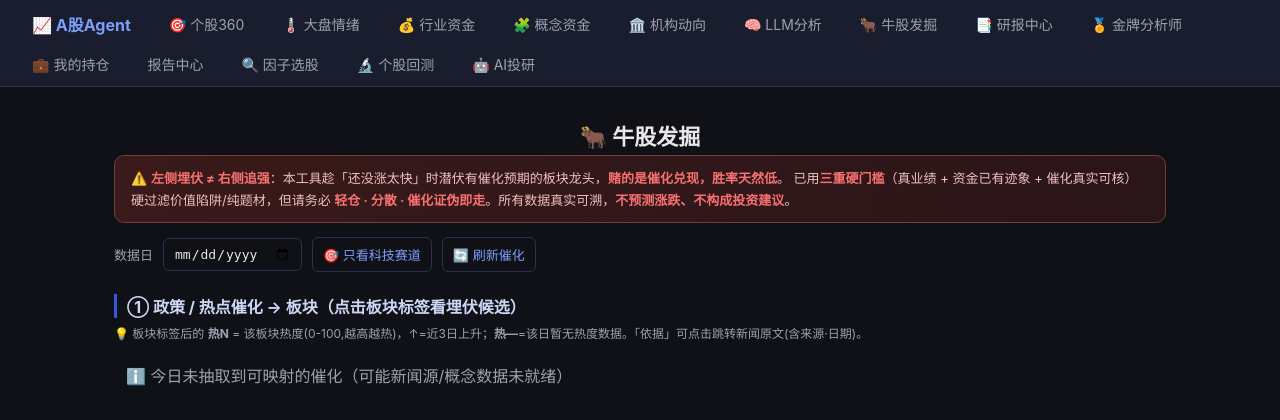
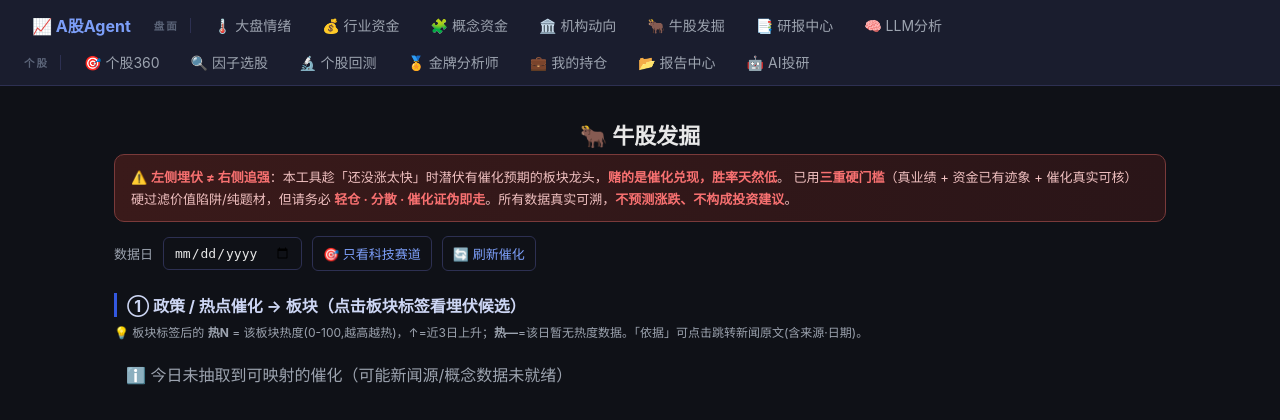
Before and after one commit to CodingYOLO/quant_analysis, a FastAPI app: template app/web/templates/bull.html in a window 1280 px wide. Shown: the top 420 px of the page. Run offline with FastAPI, Linux system fonts and the light colour scheme; the template is opened without the code that fills it, so the values that code supplies are empty; some libraries are stand-ins or nearby versions.

Commit message:
导航整理成两行:盘面线+个股线·按交易流程分组
用户反馈导航自动换行看着乱→改为两行有意分组:
- nav 改 flex-column;新增 .navrow(每行 flex-wrap) + .rowlabel(行首灰色分组标)
- 第一行【盘面】:大盘情绪/行业资金/概念资金/机构动向/牛股发掘/研报中心/LLM分析(自上而下看市场→板块→资金→题材)
- 第二行【个股】:个股360/因子选股/个股回测/金牌分析师/我的持仓/报告中心/AI投研(落到个股决策与工具)
- 报告中心补📂图标;active高亮逻辑不变;窄屏仍优雅换行

Co-Authored-By: Claude Opus 4.8 <noreply@anthropic.com>

```diff
--- a/app/web/templates/base.html
+++ b/app/web/templates/base.html
@@ -16,12 +16,25 @@
     nav {
       background: #1a1d2e;
       border-bottom: 1px solid #2d3052;
-      padding: 8px 24px;
+      padding: 9px 24px;
+      display: flex;
+      flex-direction: column;   /* 两行：第一行盘面、第二行个股 */
+      gap: 7px;
+    }
+    .navrow {
       display: flex;
       align-items: center;
-      flex-wrap: wrap;          /* 挤不下时整体换行，不压扁单项 */
-      min-height: 52px;
-      gap: 10px 22px;
+      flex-wrap: wrap;          /* 窄屏仍优雅换行，不压扁单项 */
+      gap: 6px 15px;
+    }
+    .navrow .rowlabel {
+      font-size: 10.5px;
+      color: #5b6478;
+      font-weight: 700;
+      letter-spacing: 2px;
+      white-space: nowrap;
+      border-right: 1px solid #2d3052;
+      padding-right: 11px;
     }
     nav .brand {
       font-size: 16px;
@@ -88,21 +101,27 @@
 </head>
 <body>
 <nav>
+  <div class="navrow">
     <a class="brand" href="/">📈 A股Agent</a>
-  <a href="/stock" {% if page=='stock360' %}class="active"{% endif %}>🎯 个股360</a>
+    <span class="rowlabel">盘面</span>
     <a href="/sentiment" {% if page=='sentiment' %}class="active"{% endif %}>🌡️ 大盘情绪</a>
     <a href="/industry" {% if page=='industry' %}class="active"{% endif %}>💰 行业资金</a>
     <a href="/concept" {% if page=='concept' %}class="active"{% endif %}>🧩 概念资金</a>
     <a href="/lhb" {% if page=='lhb' %}class="active"{% endif %}>🏛️ 机构动向</a>
-  <a href="/llm" {% if page=='llm' %}class="active"{% endif %}>🧠 LLM分析</a>
     <a href="/bull" {% if page=='bull' %}class="active"{% endif %}>🐂 牛股发掘</a>
     <a href="/research" {% if page=='research' %}class="active"{% endif %}>📑 研报中心</a>
+    <a href="/llm" {% if page=='llm' %}class="active"{% endif %}>🧠 LLM分析</a>
+  </div>
+  <div class="navrow">
+    <span class="rowlabel">个股</span>
+    <a href="/stock" {% if page=='stock360' %}class="active"{% endif %}>🎯 个股360</a>
+    <a href="/screener" {% if page=='screener' %}class="active"{% endif %}>🔍 因子选股</a>
+    <a href="/backtest" {% if page=='backtest' %}class="active"{% endif %}>🔬 个股回测</a>
     <a href="/analysts" {% if page=='analysts' %}class="active"{% endif %}>🏅 金牌分析师</a>
     <a href="/portfolio" {% if page=='portfolio' %}class="active"{% endif %}>💼 我的持仓</a>
-  <a href="/" {% if page=='index' %}class="active"{% endif %}>报告中心</a>
-  <a href="/screener" {% if page=='screener' %}class="active"{% endif %}>🔍 因子选股</a>
-  <a href="/backtest" {% if page=='backtest' %}class="active"{% endif %}>🔬 个股回测</a>
+    <a href="/" {% if page=='index' %}class="active"{% endif %}>📂 报告中心</a>
     <a href="/chat" {% if page=='chat' %}class="active"{% endif %}>🤖 AI投研</a>
+  </div>
   {# 策略验证/前向追踪暂从导航隐藏（数据未积累、归因功能已并入个股回测）；路由保留可直达 #}
   {# <a href="/strategy" {% if page=='strategy' %}class="active"{% endif %}>📊 策略验证</a> #}
   {# <a href="/tracking" {% if page=='tracking' %}class="active"{% endif %}>前向追踪</a> #}
```
Lines whose indentation alone changed are shown as unchanged.
